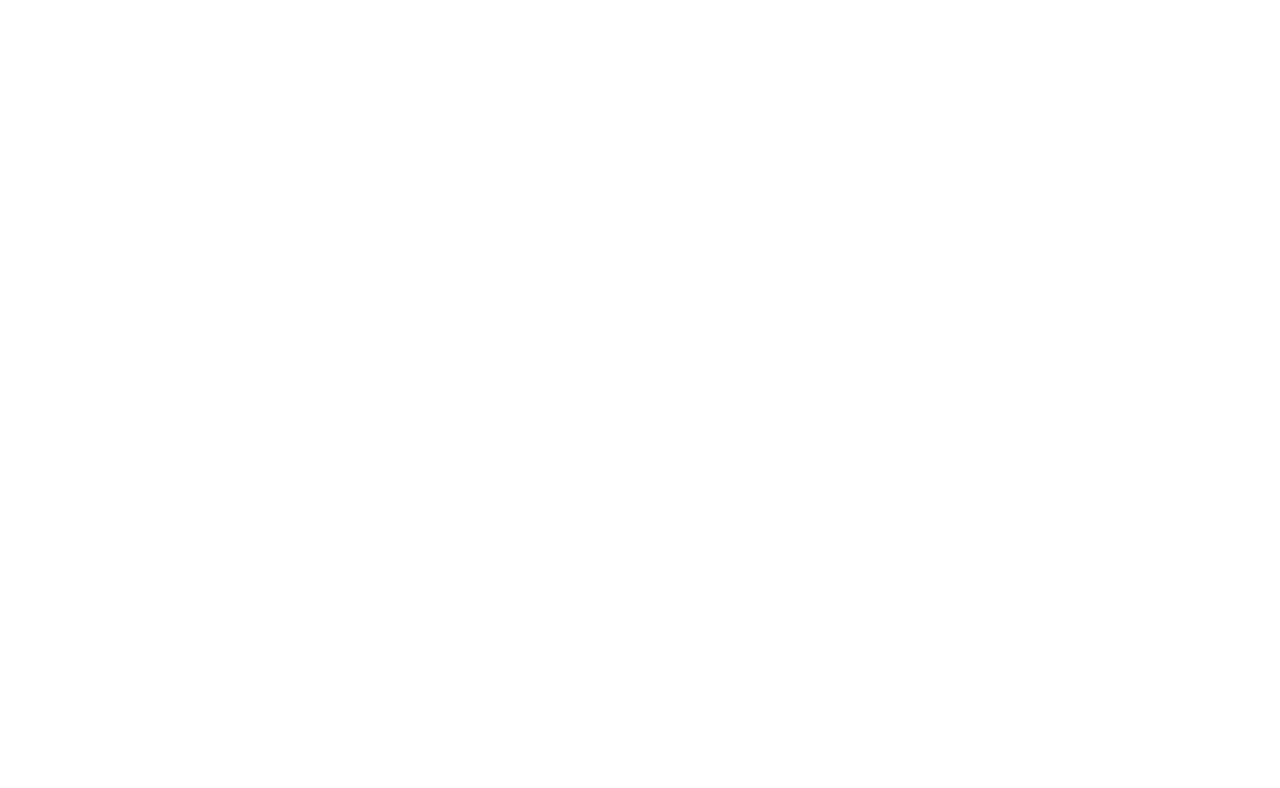
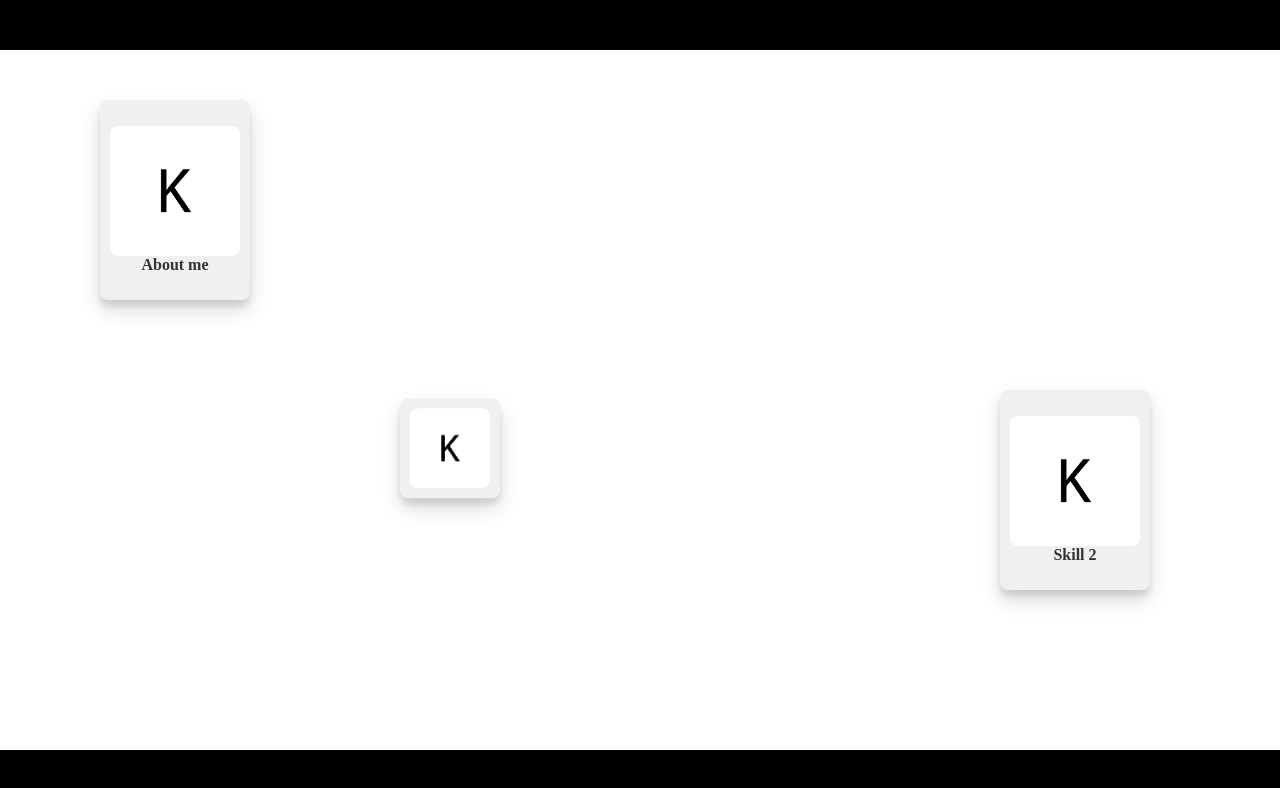
Before and after one commit to KarelisAcosta/Portafolio, a Vue app: page / in a window 1280 px wide. Shown: the top 788 px of the page. Built offline with nearby package versions, Linux system fonts and the light colour scheme.

Commit message:
Navigation block

```diff
--- a/package.json
+++ b/package.json
@@ -15,6 +15,8 @@
   },
   "devDependencies": {
     "@vitejs/plugin-vue": "^5.1.4",
+    "sass": "^1.80.6",
+    "sass-loader": "^16.0.3",
     "vite": "^5.4.10"
   }
 }
--- a/src/App.vue
+++ b/src/App.vue
@@ -9,4 +9,20 @@
   <footer></footer>
 </template>
 
-<style scoped></style>
+<style scoped>
+header,
+footer {
+  background-color: black;
+  height: 50px;
+  width: 100%;
+  position: absolute;
+}
+
+header {
+  top: 0;
+}
+
+footer {
+  bottom: 0;
+}
+</style>
--- a/src/components/Home/NavigationBlock.vue
+++ b/src/components/Home/NavigationBlock.vue
@@ -0,0 +1,118 @@
+<template>
+  <div class="card-container">
+    <div
+      v-for="(card, index) in cards"
+      :key="index"
+      :class="['card', `card${index + 1}`]"
+      :style="cardStyles[index]"
+      @click="handleClick(card.link)"
+    >
+      <img :src="card.image" alt="Card Image" class="card-image" />
+      <h3>{{ card.title }}</h3>
+    </div>
+  </div>
+</template>
+
+<script setup>
+import { ref, reactive, onUnmounted } from "vue";
+
+// Define card data
+const cards = ref([
+  { image: "/img/cuadrado.png", title: "About me", link: "1" },
+  { image: "/img/cuadrado.png", title: "Skill 2", link: "2" },
+  { image: "/img/cuadrado.png", title: "", link: "" },
+]);
+
+// Track current dragging status
+
+const cardPositions = reactive([
+  { x: 100, y: 100 }, // Initial position of first card
+  { x: 1000, y: 400 }, // Initial position of second card
+  { x: 400, y: 400 }, // Initial position of second card
+]);
+
+// Compute styles based on current position
+const cardStyles = ref(
+  cardPositions.map((pos) => ({
+    left: `${pos.x}px`,
+    top: `${pos.y}px`,
+    position: "absolute",
+    cursor: "pointer",
+  }))
+);
+
+const handleClick = (link) => {
+  console.log(link);
+};
+
+// Clean up event listeners
+onUnmounted(() => {});
+</script>
+
+<style lang="scss" scoped>
+.card-container {
+  position: relative;
+  width: 100%;
+  height: 100vh;
+  overflow: hidden;
+}
+
+/* Card styles with floating effect */
+.card {
+  width: 150px;
+  height: 200px;
+  background-color: #f0f0f0;
+  border-radius: 8px;
+  box-shadow: 0px 10px 20px rgba(0, 0, 0, 0.15), 0px 6px 6px rgba(0, 0, 0, 0.1);
+  display: flex;
+  flex-direction: column;
+  align-items: center;
+  justify-content: center;
+  transition: transform 0.2s;
+  animation: float 3s ease-in-out infinite; /* Floating animation */
+  padding: 10px;
+}
+
+.card1 {
+  animation: float 2.5s ease-in-out infinite; /* Floating animation */
+}
+
+.card3 {
+  width: 100px;
+  height: 100px;
+  animation: float 3.5s ease-in-out infinite; /* Floating animation */
+
+  img {
+  }
+}
+
+.card.clicked {
+  transform: scale(1.05);
+  background-color: #e0e0e0;
+}
+
+.card-image {
+  width: 100%;
+  height: auto;
+  border-radius: 8px;
+}
+
+.card h3 {
+  font-size: 1em;
+  text-align: center;
+  color: #333;
+}
+
+/* Floating animation */
+@keyframes float {
+  0% {
+    transform: translateY(0px);
+  }
+  50% {
+    transform: translateY(-10px); /* Elevate slightly */
+  }
+  100% {
+    transform: translateY(0px);
+  }
+}
+</style>
--- a/src/views/HomeView.vue
+++ b/src/views/HomeView.vue
@@ -1,5 +1,18 @@
-<script setup></script>
+<script setup>
+import NavigationBlock from "@/components/Home/NavigationBlock.vue";
+</script>
 
-<template></template>
+<template>
+  <section>
+    <NavigationBlock />
+  </section>
+</template>
 
-<style scoped></style>
+<style scoped>
+section {
+  height: 100vh;
+  display: flex;
+  align-items: center;
+  justify-content: center;
+}
+</style>
--- a/src/views/ProjectView.vue
+++ b/src/views/ProjectView.vue
@@ -0,0 +1,20 @@
+<script setup>
+import ProjectCard from "@/components/Projects/ProjectCard.vue";
+import ProjectTitle from "@/components/Projects/ProjectTitle.vue";
+</script>
+
+<template>
+  <section>
+    <ProjectTitle />
+    <ProjectCard />
+  </section>
+</template>
+
+<style scoped>
+section {
+  height: 100vh;
+  display: flex;
+  align-items: center;
+  justify-content: center;
+}
+</style>
--- a/src/views/SkillsView.vue
+++ b/src/views/SkillsView.vue
@@ -36,22 +36,22 @@
 const cards = ref([
   {
     icon: "/img/skillcards_01.png", // Icon for card 1
-    title: "Skill 1",
+    title: " Ilustración",
     description: "Description for skill 1.",
   },
   {
     icon: "/img/skillcards_01.png", // Icon for card 2
-    title: "Skill 2",
+    title: "Animación",
     description: "Description for skill 2.",
   },
   {
     icon: "/img/skillcards_01.png", // Icon for card 3
-    title: "Skill 3",
+    title: "Web",
     description: "Description for skill 3.",
   },
   {
     icon: "/img/skillcards_01.png", // Icon for card 4
-    title: "Skill 4",
+    title: "Editorial",
     description: "Description for skill 4.",
   },
 ]);
@@ -137,6 +137,7 @@
   transform: rotateY(180deg);
   padding: 20px;
   text-align: center;
+  flex-direction: column;
 }
 
 /* Front image */
@@ -148,8 +149,8 @@
 
 /* Back icon */
 .card-icon {
-  width: 50px;
-  height: 50px;
+  width: 150px;
+  height: 150px;
   margin-bottom: 10px;
 }
 
```
Also changed, not shown: public/img/cuadrado.png (added), src/components/Projects/ProjectTitle.vue (added), 1 other file (tests, documents, lock files or other folders).
